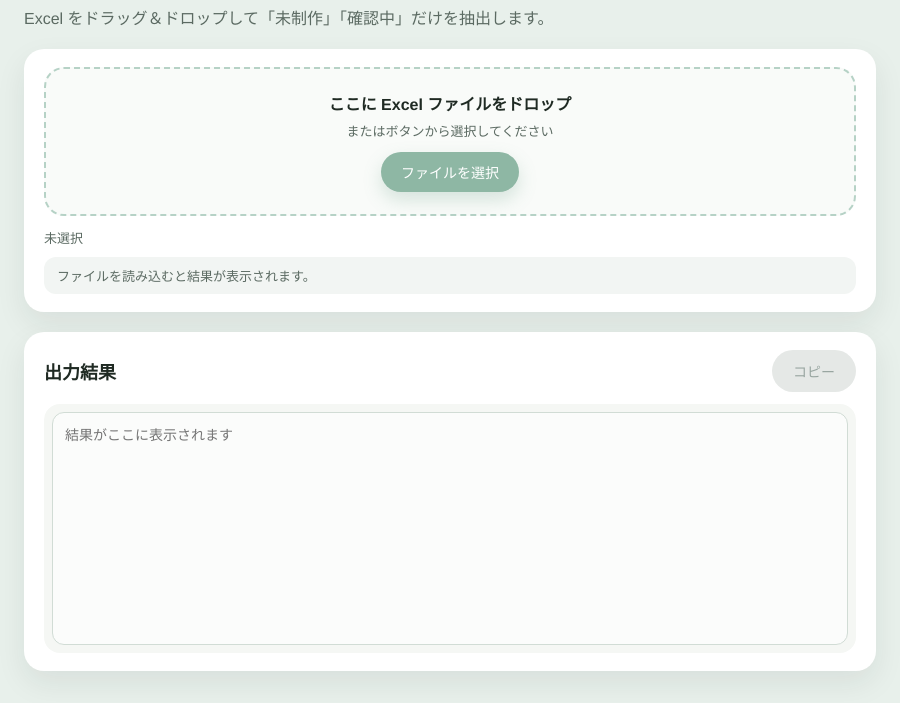
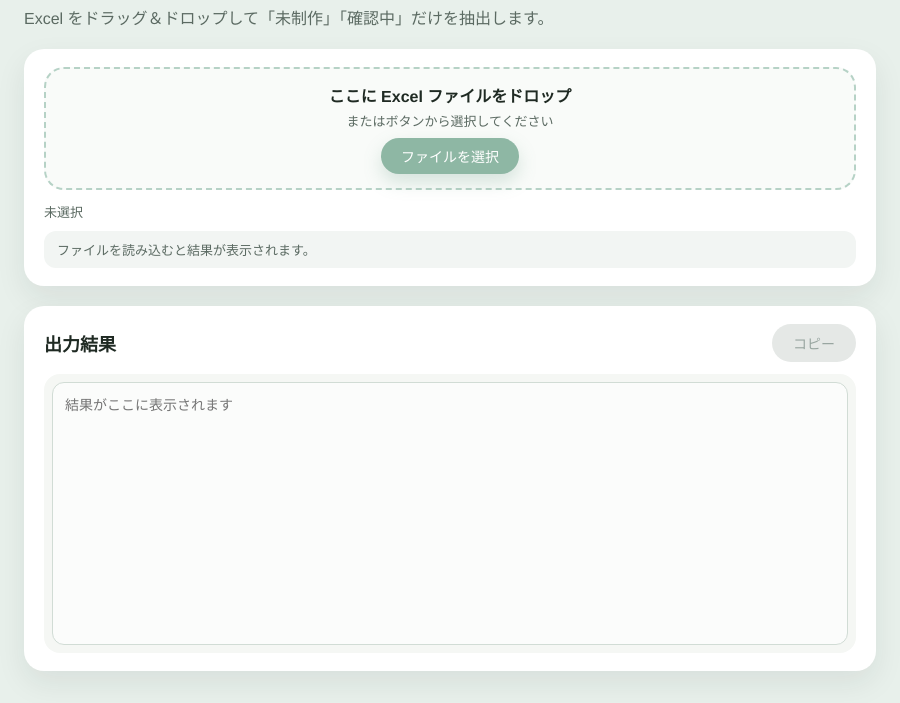
Before and after one commit to kuwae-tech/meigi-Checker, an Electron app: page src/index.html in a window 900 px wide. Shown: the part 97-800 px from the top of the page. Drawn offline with Linux system fonts and the light colour scheme.

Commit message:
Add 制作中 status and compact drop zone

```diff
--- a/src/main.js
+++ b/src/main.js
@@ -133,7 +133,7 @@ function parseExcelToSummary(filePath) {
     return { status, artist, company, kouenRaw };
   });
 
-  const targets = new Set(["未制作", "確認中"]);
+  const targets = new Set(["未制作", "確認中", "制作中"]);
   const map = new Map();
 
   for (const r of normalizedRows) {
@@ -228,7 +228,7 @@ function parseExcelToSummary(filePath) {
     });
   }
 
-  const order = ["未制作", "確認中"];
+  const order = ["未制作", "制作中", "確認中"];
   const sections = [];
 
   for (const st of order) {
--- a/src/styles.css
+++ b/src/styles.css
@@ -74,13 +74,13 @@ body {
 .drop-zone {
   border: 2px dashed var(--sage-300);
   border-radius: var(--radius-lg);
-  padding: 22px;
+  padding: 14px;
   text-align: center;
   background: #f9fbf9;
   transition: border-color 0.2s ease, background 0.2s ease, transform 0.2s ease;
   display: flex;
   flex-direction: column;
-  gap: 12px;
+  gap: 8px;
   align-items: center;
   justify-content: center;
 }
@@ -98,14 +98,14 @@ body {
 }
 
 .drop-subtitle {
-  margin: 6px 0 0;
+  margin: 4px 0 0;
   font-size: 13px;
   color: var(--text-muted);
 }
 
 .primary-button,
 .ghost-button {
-  padding: 10px 20px;
+  padding: 8px 20px;
   border-radius: var(--radius-pill);
   border: none;
   font-size: 14px;
```
